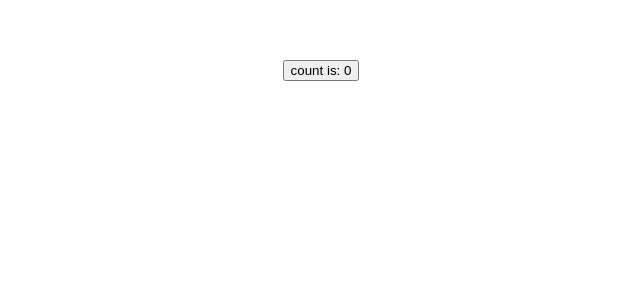
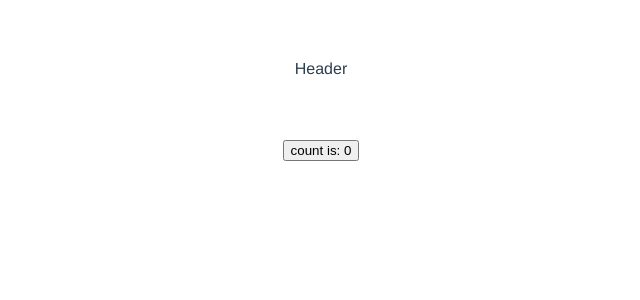
Before and after one commit to Armito/Vite-demo, a Vue app: page / in a window 1280 px wide. Shown: the top 300 px of the page, without its empty margins (319-959 px from the left). Built offline with nearby package versions, Linux system fonts and the light colour scheme.

Commit message:
feat: use el-container

```diff
--- a/src/App.vue
+++ b/src/App.vue
@@ -1,5 +1,10 @@
 <template>
-    <router-view></router-view>
+    <el-container>
+        <el-header>Header</el-header>
+        <el-main>
+            <router-view></router-view>
+        </el-main>
+    </el-container>
 </template>
 
 <style>
```
